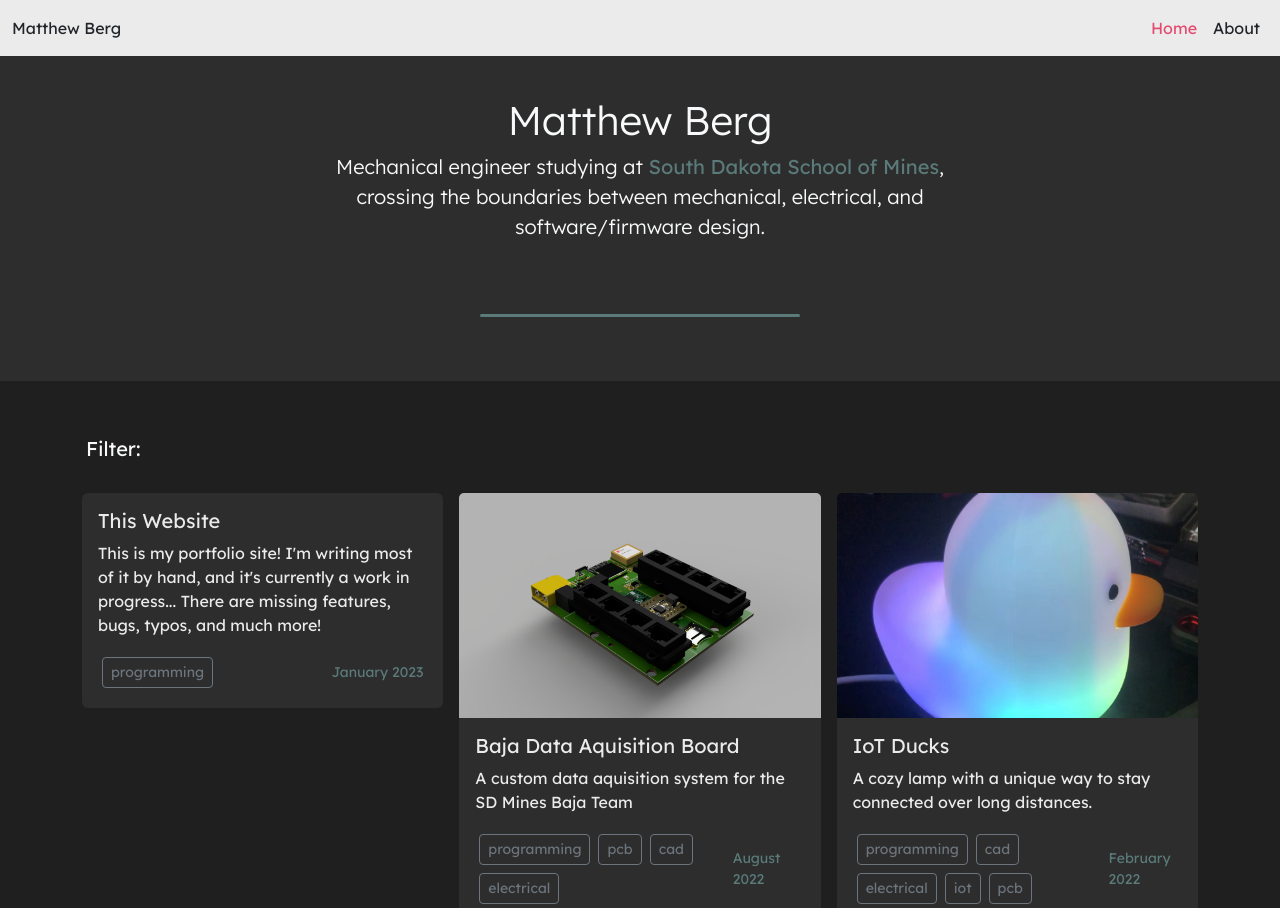
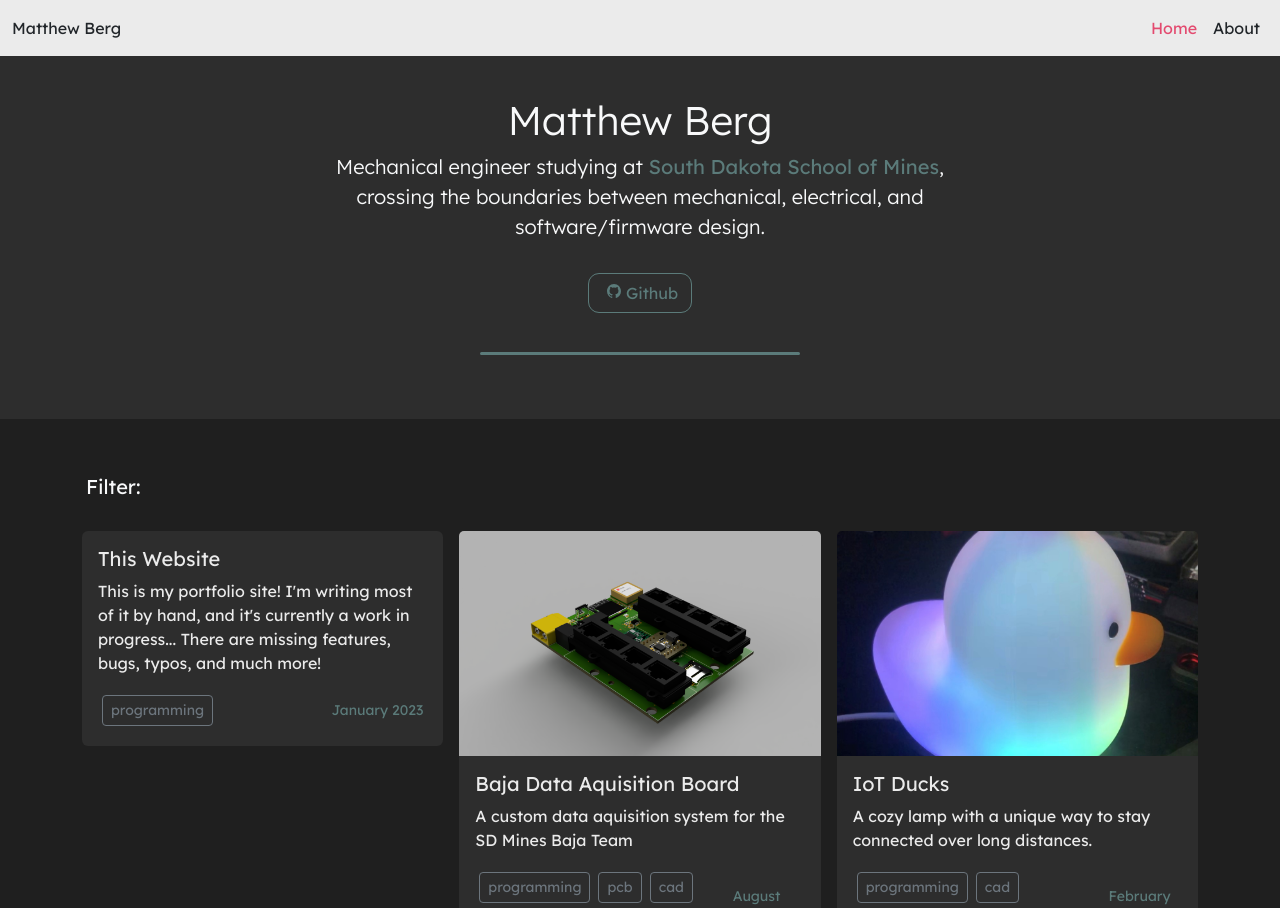
Before and after one commit to mcberg1/mcberg1.github.io, a website: page index.html in a window 1280 px wide. Shown: the top 908 px of the page. Drawn offline with nearby package versions, Linux system fonts and the light colour scheme.

Commit message:
Uncommented Github Link Button

```diff
--- a/index.html
+++ b/index.html
@@ -49,7 +49,7 @@
                     </p>
                 </div>
                 <div class="py-3">
-                    <!-- <a class="social-button col mx-5 btn " href="https://github.com/mcberg1"><ion-icon name="logo-github" class="mx-1"></ion-icon>Github</a> -->
+                     <a class="social-button col mx-5 btn " href="https://github.com/mcberg1"><ion-icon name="logo-github" class="mx-1"></ion-icon>Github</a>
                     <!-- <a class="social-button col mx-2 " href="https://github.com/mcberg1"><button class=" btn btn-lg"><ion-icon name="logo-linkedin" class="align-text-bottom"></ion-icon>LinkedIn</button></a> -->
                 </div>
                 <hr class="w-25 mx-auto opacity-100 border-3 rounded my-4" />
```
